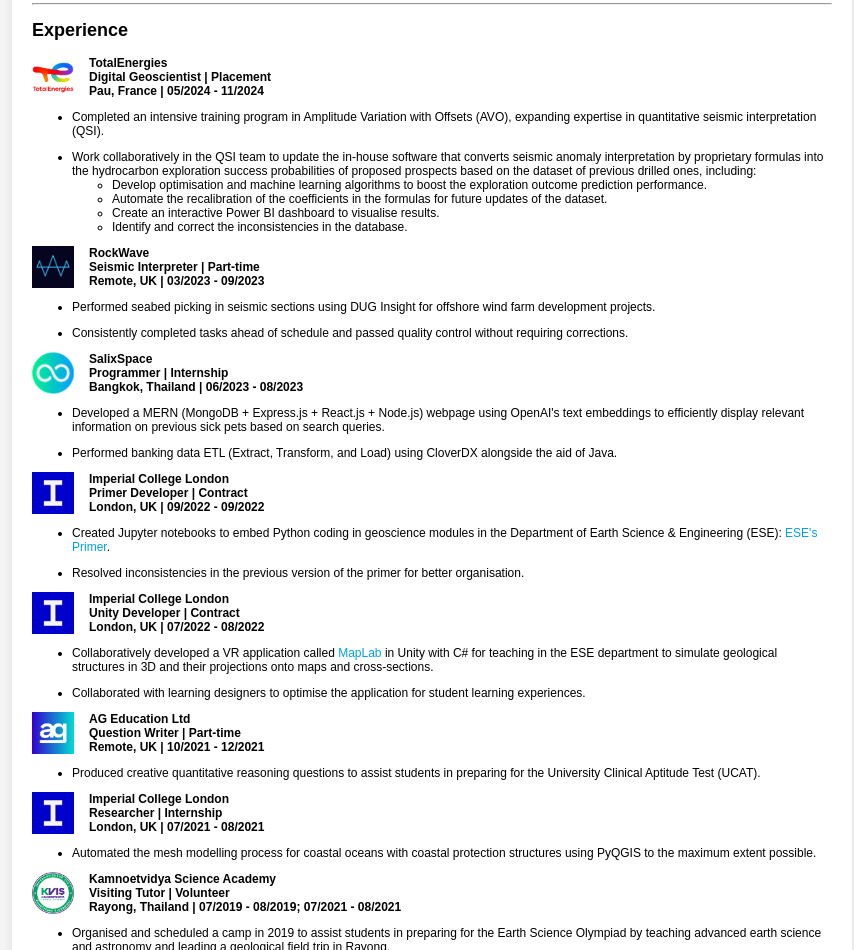
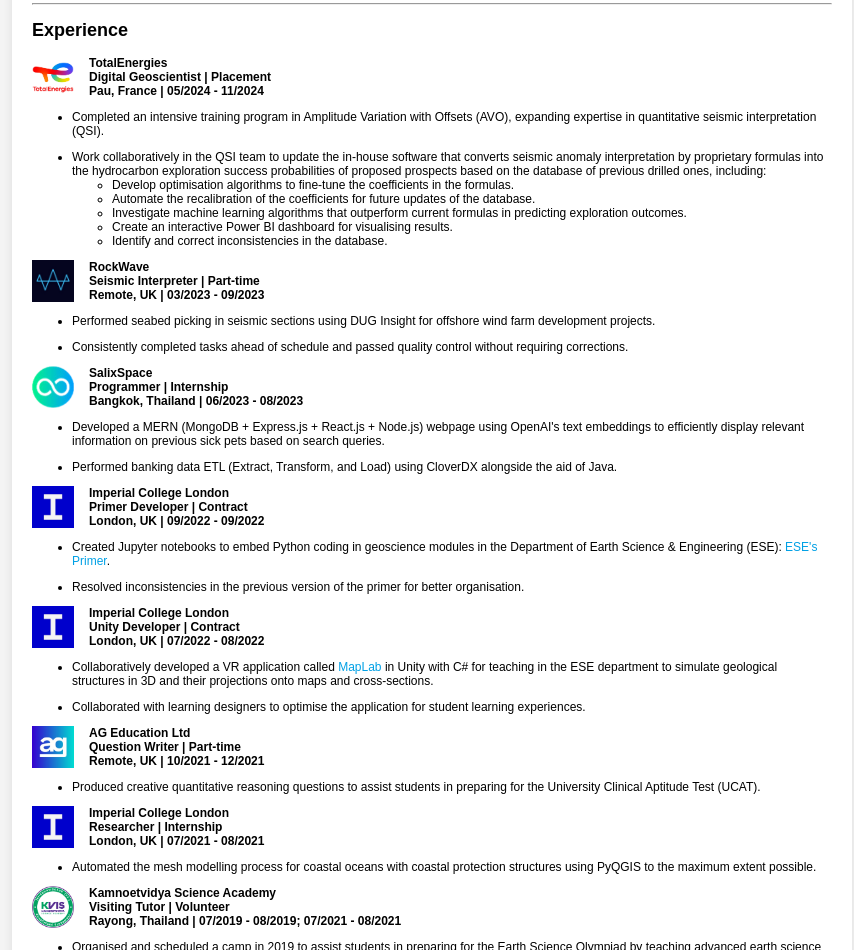
Before and after one commit to laboratony/cv, a plain HTML site: page index.html in a window 1280 px wide. Shown: the part 1181-2131 px from the top of the page, without its empty margins (208-1062 px from the left). Drawn offline with Linux system fonts and the light colour scheme.

Commit message:
Update TotalEnergies exp

```diff
--- a/index.html
+++ b/index.html
@@ -206,14 +206,13 @@
                     Work collaboratively in the QSI team to update the in-house software that
                     converts seismic anomaly interpretation by proprietary formulas into
                     the hydrocarbon exploration success probabilities of proposed prospects
-                    based on the dataset of previous drilled ones, including:
+                    based on the database of previous drilled ones, including:
                     <ul>
-                        <li>
-                            Develop optimisation and machine learning algorithms to boost the exploration outcome prediction performance.
-                        </li>
-                        <li>Automate the recalibration of the coefficients in the formulas for future updates of the dataset.</li>
-                        <li>Create an interactive Power BI dashboard to visualise results.</li>
-                        <li>Identify and correct the inconsistencies in the database.</li>
+                        <li>Develop optimisation algorithms to fine-tune the coefficients in the formulas.</li>
+                        <li>Automate the recalibration of the coefficients for future updates of the database.</li>
+                        <li>Investigate machine learning algorithms that outperform current formulas in predicting exploration outcomes.</li>
+                        <li>Create an interactive Power BI dashboard for visualising results.</li>
+                        <li>Identify and correct inconsistencies in the database.</li>
                     </ul>
                 </li></ul>
             </div>
```
